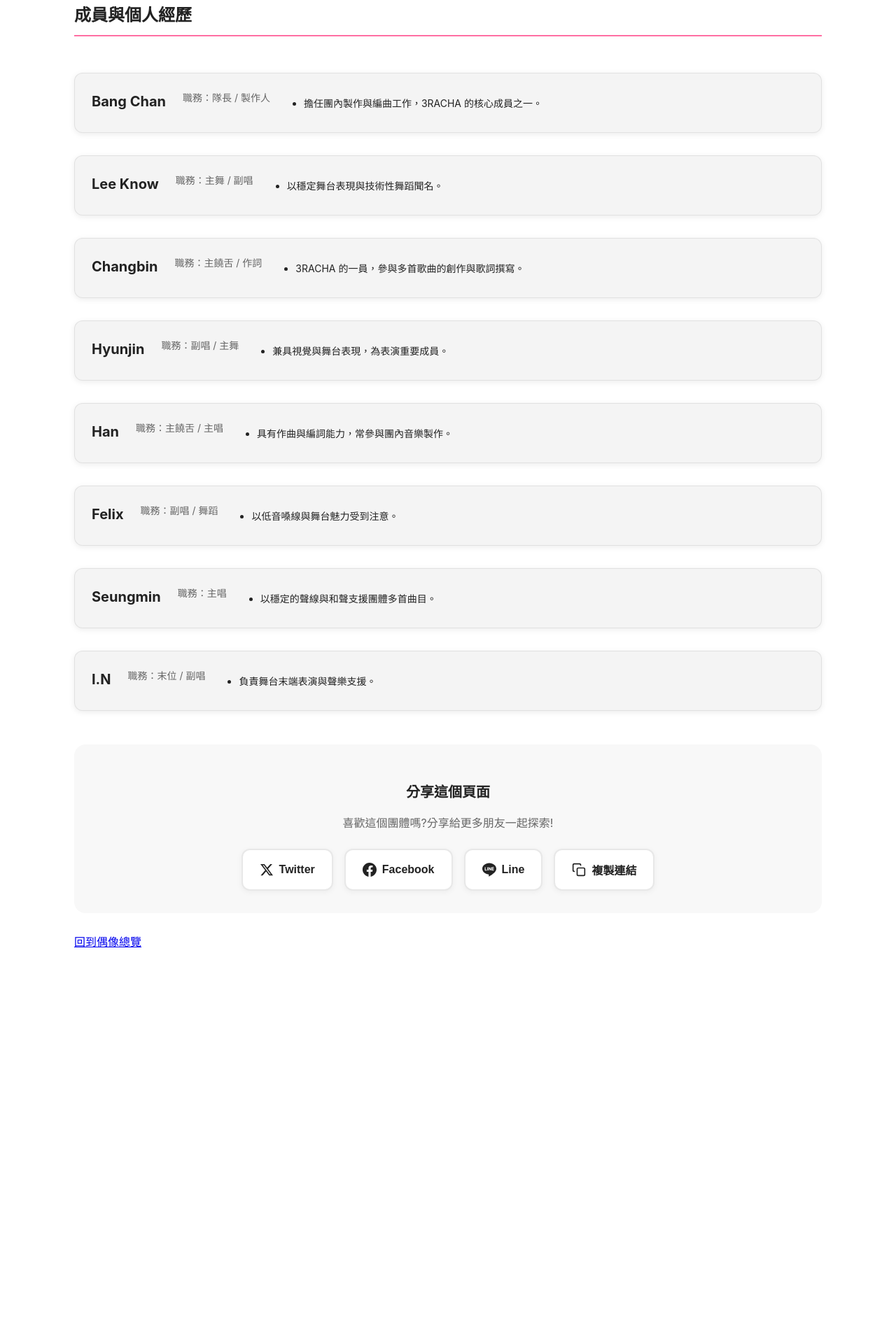
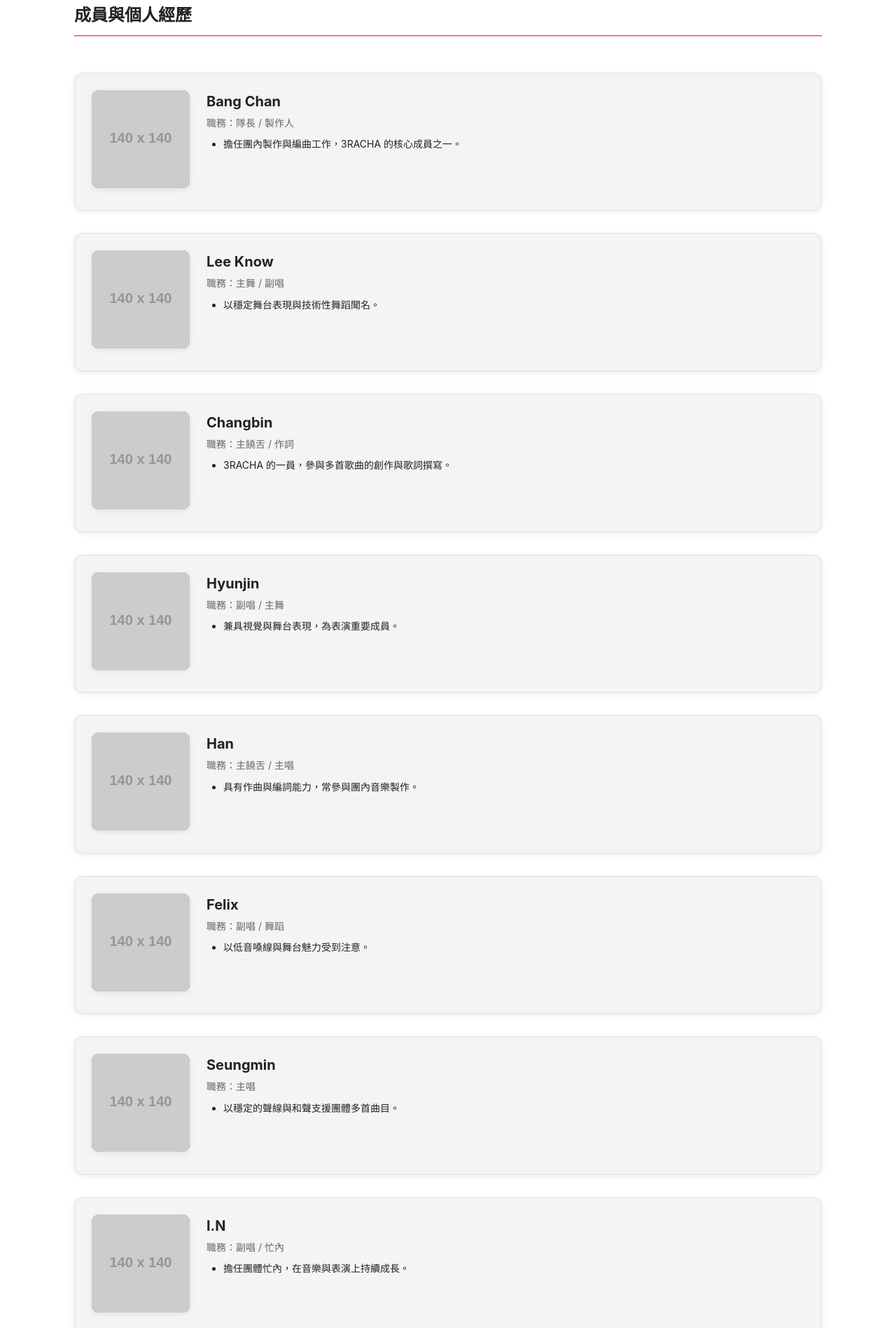
Before and after one commit to Cii1027/K-pulse, a website: page straykids.html in a window 1280 px wide. Shown: the part 1198-3096 px from the top of the page at 70% size. Before the commit the page ends 2591 px from the top, so only its background shows below. Drawn offline with Linux system fonts and the light colour scheme; placeholder pictures from the web are drawn by us; files whose address does not match are found by name.

Commit message:
feat: 為 Stray Kids, ITZY, NMIXX 成員添加照片結構
- 為每個成員添加 picture 標籤和照片
- 使用 placeholder 圖片作為範例
- 添加 loading='lazy' 優化載入

```diff
--- a/straykids.html
+++ b/straykids.html
@@ -32,67 +32,107 @@
     <h2>成員與個人經歷</h2>
     <section class="members">
       <article class="member">
+        <picture>
+          <img class="member-photo" src="https://via.placeholder.com/140" alt="Bang Chan 照片" loading="lazy" width="140" height="140">
+        </picture>
+        <div>
           <h3>Bang Chan</h3>
           <p>職務：隊長 / 製作人</p>
           <ul>
             <li>擔任團內製作與編曲工作，3RACHA 的核心成員之一。</li>
           </ul>
+        </div>
       </article>
 
       <article class="member">
+        <picture>
+          <img class="member-photo" src="https://via.placeholder.com/140" alt="Lee Know 照片" loading="lazy" width="140" height="140">
+        </picture>
+        <div>
           <h3>Lee Know</h3>
           <p>職務：主舞 / 副唱</p>
           <ul>
             <li>以穩定舞台表現與技術性舞蹈聞名。</li>
           </ul>
+        </div>
       </article>
 
       <article class="member">
+        <picture>
+          <img class="member-photo" src="https://via.placeholder.com/140" alt="Changbin 照片" loading="lazy" width="140" height="140">
+        </picture>
+        <div>
           <h3>Changbin</h3>
           <p>職務：主饒舌 / 作詞</p>
           <ul>
             <li>3RACHA 的一員，參與多首歌曲的創作與歌詞撰寫。</li>
           </ul>
+        </div>
       </article>
 
       <article class="member">
+        <picture>
+          <img class="member-photo" src="https://via.placeholder.com/140" alt="Hyunjin 照片" loading="lazy" width="140" height="140">
+        </picture>
+        <div>
           <h3>Hyunjin</h3>
           <p>職務：副唱 / 主舞</p>
           <ul>
             <li>兼具視覺與舞台表現，為表演重要成員。</li>
           </ul>
+        </div>
       </article>
 
       <article class="member">
+        <picture>
+          <img class="member-photo" src="https://via.placeholder.com/140" alt="Han 照片" loading="lazy" width="140" height="140">
+        </picture>
+        <div>
           <h3>Han</h3>
           <p>職務：主饒舌 / 主唱</p>
           <ul>
             <li>具有作曲與編詞能力，常參與團內音樂製作。</li>
           </ul>
+        </div>
       </article>
 
       <article class="member">
+        <picture>
+          <img class="member-photo" src="https://via.placeholder.com/140" alt="Felix 照片" loading="lazy" width="140" height="140">
+        </picture>
+        <div>
           <h3>Felix</h3>
           <p>職務：副唱 / 舞蹈</p>
           <ul>
             <li>以低音嗓線與舞台魅力受到注意。</li>
           </ul>
+        </div>
       </article>
 
       <article class="member">
+        <picture>
+          <img class="member-photo" src="https://via.placeholder.com/140" alt="Seungmin 照片" loading="lazy" width="140" height="140">
+        </picture>
+        <div>
           <h3>Seungmin</h3>
           <p>職務：主唱</p>
           <ul>
             <li>以穩定的聲線與和聲支援團體多首曲目。</li>
           </ul>
+        </div>
       </article>
 
       <article class="member">
+        <picture>
+          <img class="member-photo" src="https://via.placeholder.com/140" alt="I.N 照片" loading="lazy" width="140" height="140">
+        </picture>
+        <div>
           <h3>I.N</h3>
-        <p>職務：末位 / 副唱</p>
+          <p>職務：副唱 / 忙內</p>
           <ul>
-          <li>負責舞台末端表演與聲樂支援。</li>
+            <li>擔任團體忙內，在音樂與表演上持續成長。</li>
           </ul>
+        </div>
       </article>
     </section>
 
```
Also changed, not shown: itzy.html (+25 -0 lines), nmixx.html (+30 -0 lines). Lines whose indentation alone changed are shown as unchanged.
